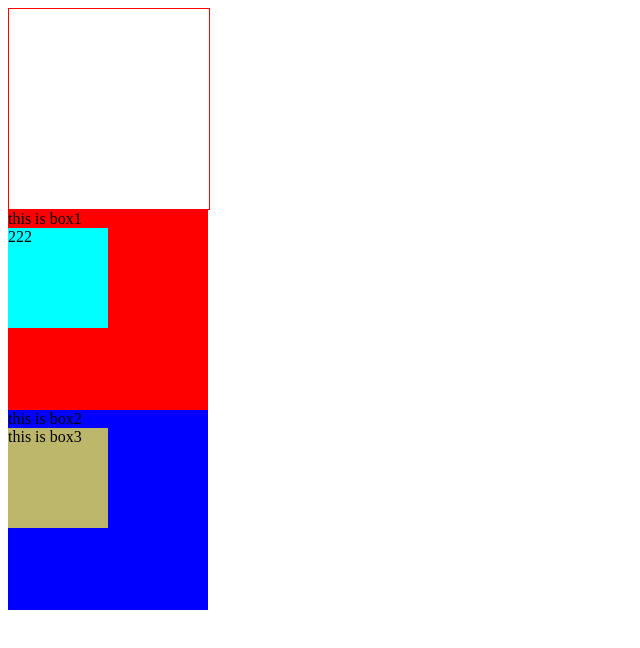
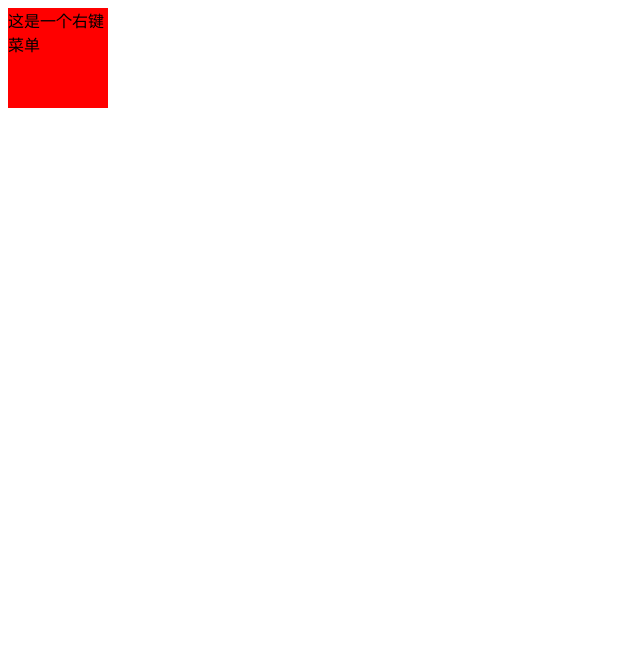
Before and after one commit to whatdfjslfjldks/vue-componentization, a Vue app in the folder vueComponentization/: page / in a window 1280 px wide. Shown: the top 648 px of the page, without its empty margins (0-640 px from the left). Built offline with nearby package versions, Linux system fonts and the light colour scheme.

Commit message:
fix，feat:修复菜单不显示bug，完成右键菜单的封装

```diff
--- a/vueComponentization/src/App.vue
+++ b/vueComponentization/src/App.vue
@@ -1,60 +1,31 @@
 <template>
-<div style="width:200px;height:200px;border:1px solid red" @contextmenu.prevent="rightClick"></div>
-
-<div class="box1">
-  this is box1
-  <ContextMenu :menu="[
-    {label:'test1'},
-    {label:'test2'},
-  ]">
-<div class="inner">222</div>
-  </ContextMenu>
-</div>
-<div class="box2">
-this is box2
-<!-- <ContextMenu :menu="[
-    {label:'test1'},
-    {label:'test2'},
-  ]">
-  sdafdf
-  </ContextMenu> -->
-<div class="box3">
-  this is box3
-  <!-- <ContextMenu :menu="[
-    {label:'test1'},
-    {label:'test2'},
-  ]">
-  </ContextMenu> -->
-</div>
-</div>
+<ContextMenu :menu="[
+  {label:'test1'},
+  {label:'test2'},
+  {label:'test3'},
+  {label:'test4'}
+  ]" @menu-item-clicked="handleMenuItemClicked">
+<div class="test">这是一个右键菜单</div>
+</ContextMenu>
 </template>
 <script>
 import ContextMenu from "./components/ContextMenu.vue";
 export default{
-  methods:{
-    rightClick (MouseEvent) {
-        console.log("鼠标右击事件",MouseEvent)
-    },
-  },
+  methods: {
+  handleMenuItemClicked(selectedContent) {
+    // 在这里获取到选中的内容，可以对其进行进一步处理
+    console.log('选中的内容：', selectedContent);
+  }
+},
   components:{
     ContextMenu,
   }
 }
 </script>
-<style>
-.box1{
-  width: 200px;
-  height: 200px;
+<style scoped>
+.test{
+  width: 100px;
+  height: 100px;
   background-color: red;
 }
-.box2{
-  width: 200px;
-  height: 200px;
-  background-color: blue;
-}
-.box3{
-  width: 100px;
-  height: 100px;
-  background-color: darkkhaki;
-}
 </style>
--- a/vueComponentization/src/components/ContextMenu.vue
+++ b/vueComponentization/src/components/ContextMenu.vue
@@ -1,70 +1,107 @@
 <template>
-    <div class="container" >
+  <div class="container" ref="container">
     <slot></slot>
-
     <Teleport to="body">
-        <div class="context-menu">
+      <Transition
+      @beforeEnter="handleBeforeEnter"
+      @enter="handleEnter"
+      @afterEnter="handleAfterEnter"
+       >
+      <div class="context-menu" v-show="contextMenu.visible" :style="{ top: contextMenu.y + 'px', left: contextMenu.x + 'px' }">
         <!-- 渲染菜单项 -->
-          <div
-           v-for="(item, index) in menu"
-           :key="index" class="menu-item"
-           v-show="contextMenu.visible"
-           :style="{background:'red',top:'20px',left:'20px',width:'200px',height:'200px'}"
-           >{{ item.label }}</div>
+        <div @click="handleMenuItemClick(item.label)" v-for="(item, index) in menu" :key="index" class="menu-item">{{ item.label }}</div>
       </div>
+    </Transition>
     </Teleport>
   </div>
 </template>
 
 <script>
-  import { ref, onMounted,Teleport,reactive } from "vue";
+import { ref, onMounted, Teleport, reactive, watchEffect} from "vue";
 import { useContextMenu } from "../utils/useContextMenu";
+
 export default {
   props: {
     // 接受菜单项作为 prop
     menu: {
-        type: Object,
+      type: Array,
       default: () => []
     }
   },
-    setup() {
+  setup(_,context) {
     const contextMenu = reactive({
       x: 0,
       y: 0,
       visible: false
     });
+    function handleMenuItemClick(label) {
+    const selectedContent = label;
+    context.emit('menu-item-clicked', selectedContent);
+  }
+    const container = ref(null);
+    function handleBeforeEnter(el) {
+      el.style.height = 0;
+    }
+    function handleEnter(el) {
+  el.style.height = "auto"; // 设置高度为自动以便获取高度
+  el.style.opacity = 0; // 设置初始透明度为0
+  const h = el.clientHeight;
+  el.style.height = 0; // 将高度设置为0，用于动画
+  requestAnimationFrame(() => {
+    requestAnimationFrame(() => {
+      el.style.height = h + "px";
+      el.style.opacity = 1; // 逐渐显示字体
+      el.style.transition = "height 0.5s, opacity 0.5s";
+    });
+  });
+}
+
+    function handleAfterEnter(el) {
+      el.style.transition='none';
+    }
 
     onMounted(() => {
-      const { x: contextMenuX, y: contextMenuY, visible: contextMenuVisible } = useContextMenu(document.querySelector(".container"));
+      const { x: contextMenuX, y: contextMenuY, visible: contextMenuVisible } = useContextMenu(container.value);
+      watchEffect(() => {
         contextMenu.x = contextMenuX.value;
         contextMenu.y = contextMenuY.value;
         contextMenu.visible = contextMenuVisible.value;
-      console.log(contextMenu.x, contextMenu.y, contextMenu.visible);
+      });
     });
 
-    return { contextMenu };
+    return { container, contextMenu,handleBeforeEnter,handleAfterEnter,handleEnter,handleMenuItemClick };
   },
-  components:{
+  components: {
     Teleport
   }
-  }
+};
 </script>
 
 <style scoped>
 .container {
-    position: relative;
-    width: 100px;
-    height: 100px;
+  position: fixed;
   background-color: aqua;
 }
-  /* .context-menu {
+.context-menu {
   position: fixed;
-    background-color: white;
+  background-color: #f9f9f9;
   border: 1px solid #ccc;
-    padding: 5px;
-  } */
+  border-radius: 5px;
+  box-shadow: 0 2px 5px rgba(0, 0, 0, 0.1); /* 添加阴影效果 */
+  font-family: Arial, sans-serif;
+  /* font-size: 14px; */
+  line-height: 1.5;
+  color: #333; /* 文本颜色 */
+}
 .menu-item {
   cursor: pointer;
-    padding: 5px;
+  padding: 10px;
+}
+
+.menu-item:hover {
+  background-color: #e5e5e5;
+  transition: background-color 0.3s ease; /* 添加渐变效果 */
+  border-radius: 5px;
+  display: block;
 }
 </style>
--- a/vueComponentization/src/utils/useContextMenu.tsx
+++ b/vueComponentization/src/utils/useContextMenu.tsx
@@ -1,42 +1,26 @@
-import { onMounted,onUnmounted, ref } from "vue"
+import { onMounted,onUnmounted, ref,watchEffect } from "vue"
 
 export function useContextMenu(container:any) {
-    console.log(container)
     const x = ref(0);
     const y = ref(0);
     const visible = ref(false);
+
     function showMenu(e:any){
-        console.log("showmenu");
         e.preventDefault();
         e.stopPropagation();
         x.value=e.clientX;
         y.value=e.clientY;
         visible.value=true;
-        console.log(e.clientX);
-        console.log(e.clientY);
     }
     function closeMenu(){
-        console.log("closeMenu");
         visible.value=false;
     }
-    // 组件挂载
-onMounted(()=>{
-    console.log('组件挂载');
     container.addEventListener('contextmenu',showMenu);
     window.addEventListener('click',closeMenu,true);
     window.addEventListener('contextmenu',closeMenu,true);
-    //true将事件监听器绑定在捕获阶段
-    //设三个事件监听器为123，点击3，则会123执行
-    //false则是冒泡阶段，即点击3,321执行，不满足要求
-})
-//组件卸载
-onUnmounted(()=>{
-    container.removeEventListener('contextmenu',closeMenu);//TODO q?
-})
-    return {
-        x,
-        y,
-        visible
-}
+    // true将事件监听器绑定在捕获阶段
+    // 设三个事件监听器为123，点击3，则会123执行
+    // false则是冒泡阶段，即点击3,321执行，不满足要求
+return { x, y, visible };
 
 }
```
Also changed, not shown: 1 other file (tests, documents, lock files or other folders). Lines whose indentation alone changed are shown as unchanged.
